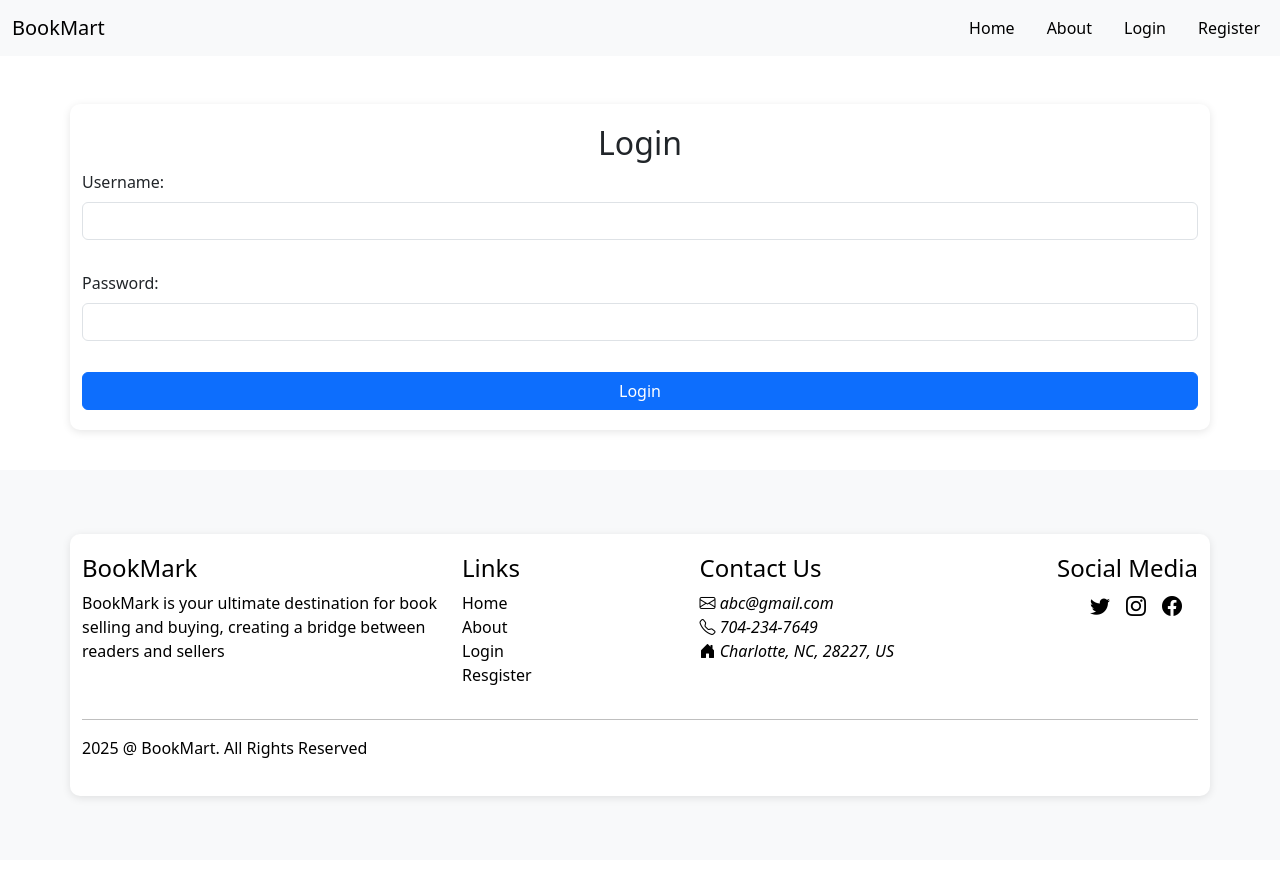
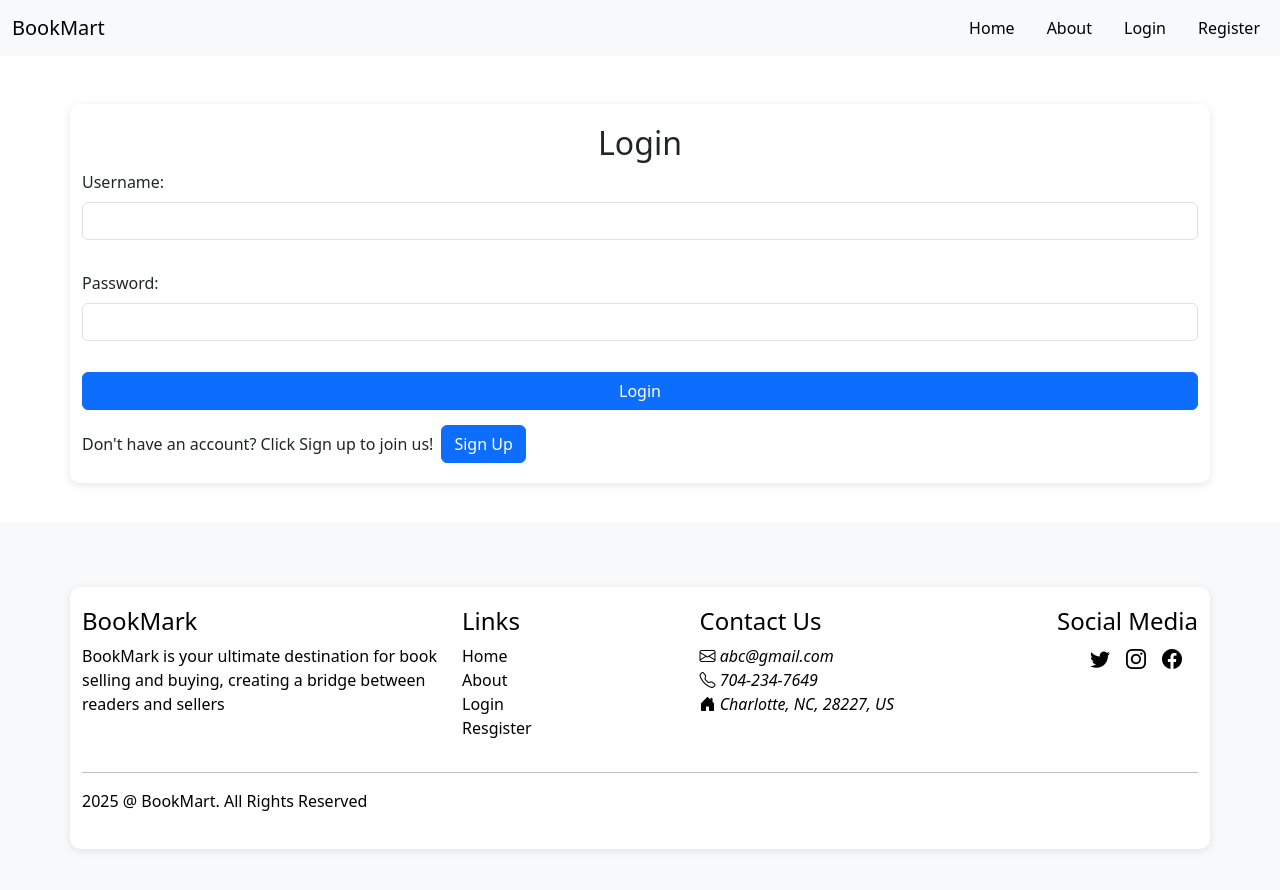
Before and after one commit to MaxKottong/bookmart, a React (Create React App) app in the folder client/: page /login in a window 1280 px wide. Shown: the top 890 px of the page. Before the commit the page ends 860 px from the top, so only its background shows below. Built offline with nearby package versions, Linux system fonts and the light colour scheme.

Commit message:
updated design

```diff
--- a/client/src/components/Home.js
+++ b/client/src/components/Home.js
@@ -13,7 +13,7 @@
         <div className='custom-home text-center' style={{ backgroundImage: `url(${bgImage})` }}>
             <h1>Welcome to BookMart</h1>
             <h3>Your one-stop solution for book selling and buying.</h3>
-            <Link to={user ? "/inventory" : "/register"} className="btn btn-primary btn-lg">
+            <Link to={user ? "/profile" : "/login"} className="btn btn-primary btn-lg">
             {user ? "Go to Inventory" : "Get Started"}
             </Link>
         </div>
--- a/client/src/components/Login.js
+++ b/client/src/components/Login.js
@@ -1,4 +1,5 @@
 import React, { useState } from "react";
+import { Link } from 'react-router-dom';
 import { useNavigate, useLocation } from "react-router-dom";
 import { useAuth } from '../context/AuthContext';
 
@@ -66,6 +67,9 @@
             </div>
             {error && <p className="text-danger">{error}</p>}
             <button type="submit" className="btn btn-primary">Login</button>
+            <div className="d-flex align-items-center">
+                Don't have an account? Click Sign up to join us!<Link className="btn btn-primary ms-2" to="/register">Sign Up</Link>
+            </div>
         </form>
         </div>
     );
```
